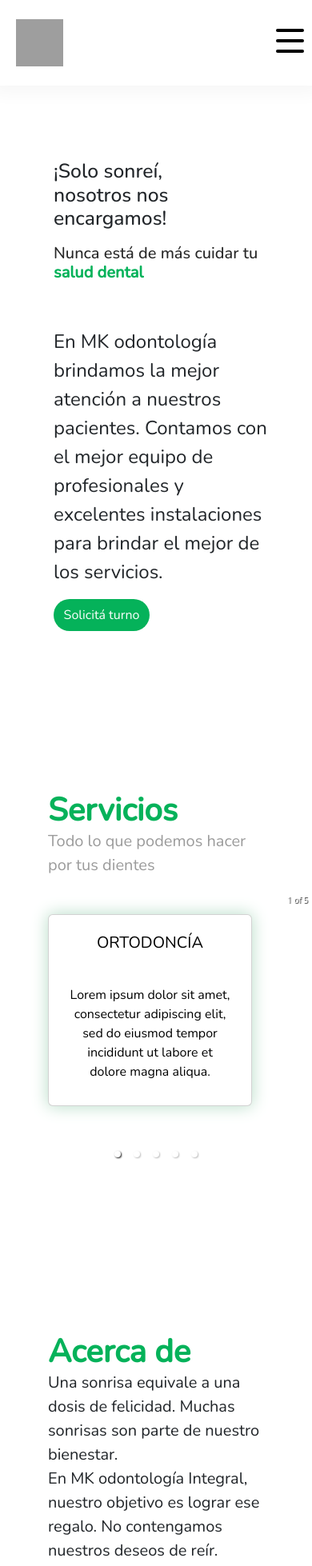
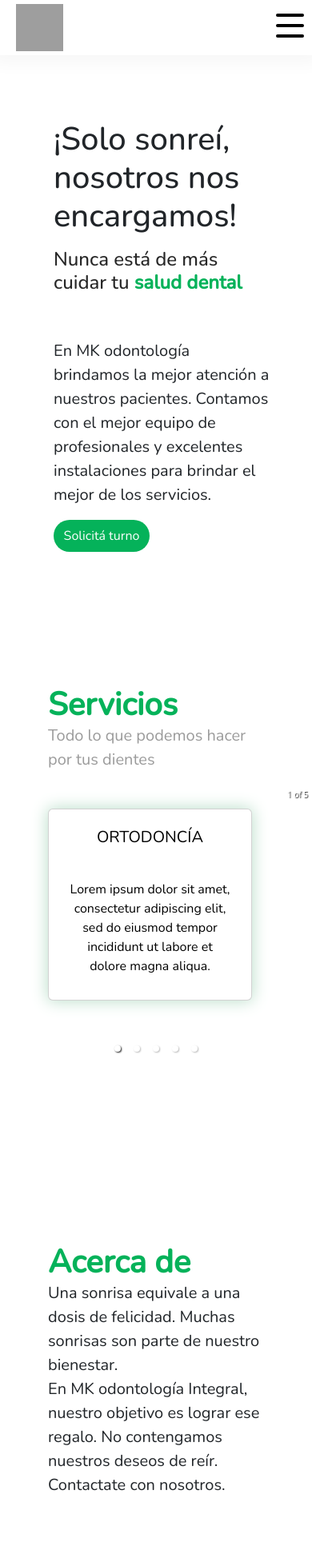
Before and after one commit to Kuperph7/MK-odontolog-a-integral, a React (Create React App) app: page / in a window 390 px wide. Shown: the top 1958 px of the page at 80% size. Built offline with nearby package versions, Linux system fonts and the light colour scheme; grey boxes are pictures that could not be loaded.

Commit message:
fixed size

```diff
--- a/src/components/UIHero.jsx
+++ b/src/components/UIHero.jsx
@@ -5,7 +5,7 @@ export default function UIHero() {
   return (
     <div className="hero">
       <div className="hero-text">
-        <h2>
+        <h2 className="hero-text-title">
           ¡Solo sonreí, <br /> nosotros nos encargamos!
         </h2>
         <h2 className="hero-text-name">
--- a/src/styles/components/UIAcercaDe.scss
+++ b/src/styles/components/UIAcercaDe.scss
@@ -23,9 +23,10 @@
 
 @media (max-width: 700px) {
   .acerca-de-content {
-    margin-top: 167px;
+    margin-top: 0px;
     margin-left: 60px;
     margin-right: 60px;
+    padding-top: 167px;
     font-family: "Nunito";
 
     &-titles {
--- a/src/styles/components/UIHero.scss
+++ b/src/styles/components/UIHero.scss
@@ -62,7 +62,7 @@
     display: flex;
     justify-content: space-between;
     align-items: center;
-    margin-top: 200px;
+    margin-top: 150px;
 
     &-text {
       padding-left: 0px;
@@ -71,13 +71,17 @@
       font-size: 24px;
       font-weight: 700px;
 
+      &-title {
+        font-size: 40px;
+      }
+
       & h2 {
         margin: 0;
       }
 
       &-name {
         color: $black;
-        font-size: 20px;
+        font-size: 24px;
         font-weight: 400px;
         padding-top: 16px;
         & b {
@@ -87,7 +91,7 @@
 
       &-paragraph {
         margin-top: 56px;
-        font-size: 24px;
+        font-size: 20px;
         font-weight: 400px;
         width: 270px;
       }
--- a/src/styles/components/UIServices.scss
+++ b/src/styles/components/UIServices.scss
@@ -31,9 +31,10 @@
 
 @media (max-width: 700px) {
   .services-content {
-    margin-top: 200px;
+    margin-top: 0px;
     margin-left: 60px;
     margin-right: 60px;
+    padding-top: 167px;
 
     &-titles {
       & h2 {
--- a/src/styles/layouts/UIFooter.scss
+++ b/src/styles/layouts/UIFooter.scss
@@ -21,3 +21,16 @@
     padding: 10px;
   }
 }
+
+@media (max-width: 700px) {
+  .footer {
+    text-align: center;
+    margin-top: 100px;
+    margin-right: 30px;
+    padding: 10px;
+  }
+
+  .icons a svg {
+    width: 40px;
+  }
+}
--- a/src/styles/layouts/UIHeader.scss
+++ b/src/styles/layouts/UIHeader.scss
@@ -92,7 +92,7 @@
     left: 0;
     background-color: white;
     margin-top: 0px;
-    padding: 24px 0 24px 0;
+    padding: 5px 0 5px 0;
 
     & .header-logo {
       display: flex;
```
